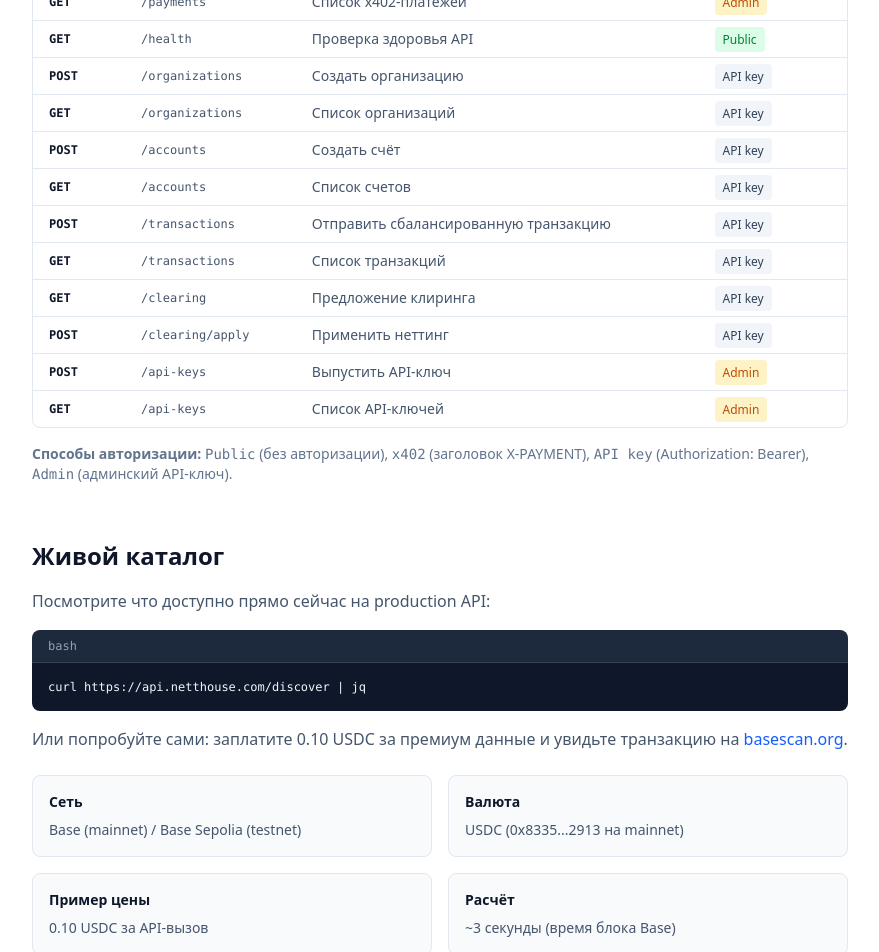
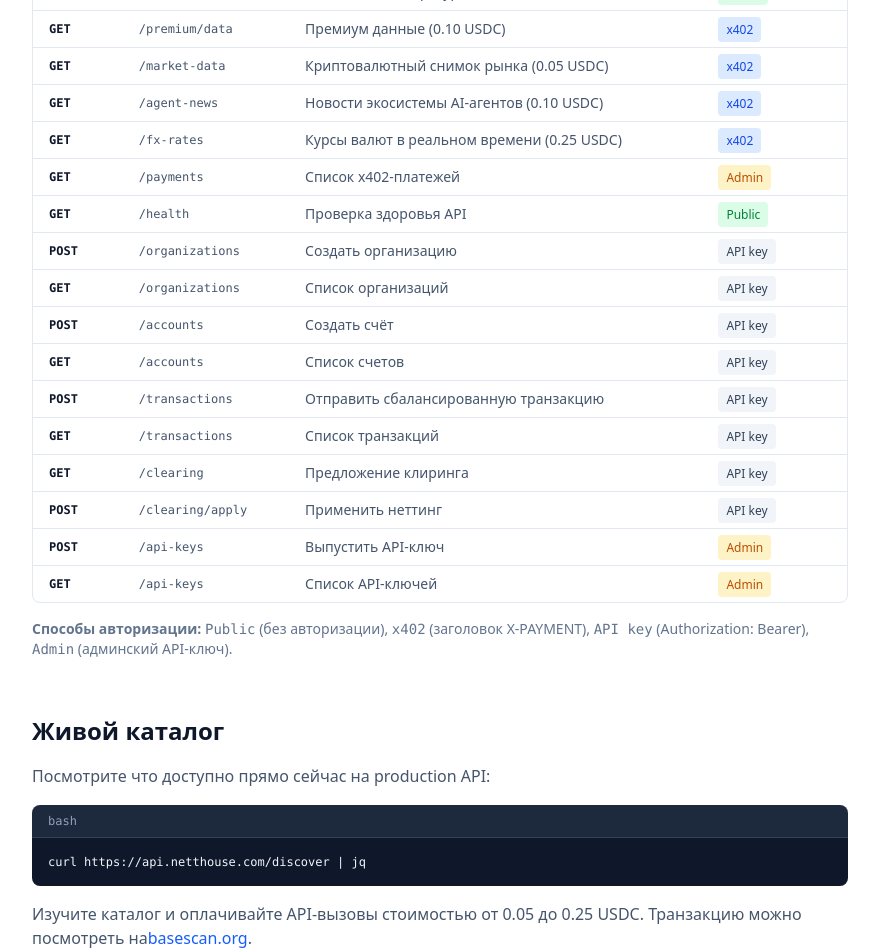
Before and after one commit to netthouse/netthouse, a Next.js app in the folder apps/site/: page /ru/docs in a window 1280 px wide. Shown: the part 5140-6092 px from the top of the page, without its empty margins (344-1223 px from the left). Built offline with nearby package versions, Linux system fonts and the light colour scheme.

Commit message:
docs(site): update API catalog and project status

```diff
--- a/apps/site/src/app/docs/page.tsx
+++ b/apps/site/src/app/docs/page.tsx
@@ -129,8 +129,12 @@ const client = createX402Client({
 // 1. Discover what's available
 const catalog = await client.discover(API_URL);
 console.log("Found resources:", catalog.length);
-// → Found resources: 1
+// → Found resources: 4
 // → • /premium/data — 0.10 USDC on base
+// → • /market-data — 0.05 USDC on base
+// → • /agent-news — 0.10 USDC on base
+// → • /fx-rates — 0.25 USDC on base
+
 
 // 2. Select a resource (first one with USDC on Base)
 const target = catalog.find(i =>
@@ -325,6 +329,9 @@ HTTP/1.1 200 OK
                 <tbody className="divide-y divide-slate-200">
                   <Row m="GET" p="/discover" d="List paid resources with prices" a="Public" />
                   <Row m="GET" p="/premium/data" d="Premium data (0.10 USDC)" a="x402" />
+                  <Row m="GET" p="/market-data" d="Crypto market snapshot (0.05 USDC)" a="x402" />
+                  <Row m="GET" p="/agent-news" d="AI agent ecosystem news (0.10 USDC)" a="x402" />
+                  <Row m="GET" p="/fx-rates" d="Real-time FX rates (0.25 USDC)" a="x402" />
                   <Row m="GET" p="/payments" d="List x402 payments" a="Admin" />
                   <Row m="GET" p="/health" d="API health check" a="Public" />
                   <Row m="POST" p="/organizations" d="Create organization" a="API key" />
@@ -352,7 +359,8 @@ HTTP/1.1 200 OK
             </p>
             <Code>{`curl ${API}/discover | jq`}</Code>
             <p className="mt-4 text-slate-600">
-              Or try it yourself: pay 0.10 USDC for premium data and see the transaction on <a href="https://basescan.org" className="text-blue-600 hover:underline" target="_blank">basescan.org</a>.
+              Explore the catalog and pay 0.05–0.25 USDC per API call. See the transaction on
+                <a href="https://basescan.org" className="text-blue-600 hover:underline" target="_blank">basescan.org</a>.
             </p>
 
             <div className="mt-6 grid grid-cols-1 md:grid-cols-2 gap-4">
@@ -366,7 +374,8 @@ HTTP/1.1 200 OK
               </div>
               <div className="p-4 bg-slate-50 border border-slate-200 rounded-lg">
                 <h4 className="font-semibold text-sm mb-2">Example price</h4>
-                <p className="text-sm text-slate-600">0.10 USDC per API call</p>
+                <p className="text-sm text-slate-600">0.05–0.25 USDC per API call</p>
+
               </div>
               <div className="p-4 bg-slate-50 border border-slate-200 rounded-lg">
                 <h4 className="font-semibold text-sm mb-2">Settlement</h4>
--- a/apps/site/src/app/ru/docs/page.tsx
+++ b/apps/site/src/app/ru/docs/page.tsx
@@ -138,8 +138,12 @@ const client = createX402Client({
 // 1. Узнаём что доступно
 const catalog = await client.discover(API_URL);
 console.log("Найдено ресурсов:", catalog.length);
-// → Найдено ресурсов: 1
+// → Найдено ресурсов: 4
 // → • /premium/data — 0.10 USDC в сети base
+// → • /market-data — 0.05 USDC в сети base
+// → • /agent-news — 0.10 USDC в сети base
+// → • /fx-rates — 0.25 USDC в сети base
+
 
 // 2. Выбираем ресурс (первый с USDC в Base)
 const target = catalog.find(i =>
@@ -334,6 +338,9 @@ HTTP/1.1 200 OK
                 <tbody className="divide-y divide-slate-200">
                   <Row m="GET" p="/discover" d="Список платных ресурсов с ценами" a="Public" />
                   <Row m="GET" p="/premium/data" d="Премиум данные (0.10 USDC)" a="x402" />
+                  <Row m="GET" p="/market-data" d="Криптовалютный снимок рынка (0.05 USDC)" a="x402" />
+                  <Row m="GET" p="/agent-news" d="Новости экосистемы AI-агентов (0.10 USDC)" a="x402" />
+                  <Row m="GET" p="/fx-rates" d="Курсы валют в реальном времени (0.25 USDC)" a="x402" />
                   <Row m="GET" p="/payments" d="Список x402-платежей" a="Admin" />
                   <Row m="GET" p="/health" d="Проверка здоровья API" a="Public" />
                   <Row m="POST" p="/organizations" d="Создать организацию" a="API key" />
@@ -361,7 +368,8 @@ HTTP/1.1 200 OK
             </p>
             <Code>{`curl ${API}/discover | jq`}</Code>
             <p className="mt-4 text-slate-600">
-              Или попробуйте сами: заплатите 0.10 USDC за премиум данные и увидьте транзакцию на <a href="https://basescan.org" className="text-blue-600 hover:underline" target="_blank">basescan.org</a>.
+              Изучите каталог и оплачивайте API-вызовы стоимостью от 0.05 до 0.25 USDC. Транзакцию можно посмотреть на
+ <a href="https://basescan.org" className="text-blue-600 hover:underline" target="_blank">basescan.org</a>.
             </p>
 
             <div className="mt-6 grid grid-cols-1 md:grid-cols-2 gap-4">
@@ -375,7 +383,8 @@ HTTP/1.1 200 OK
               </div>
               <div className="p-4 bg-slate-50 border border-slate-200 rounded-lg">
                 <h4 className="font-semibold text-sm mb-2">Пример цены</h4>
-                <p className="text-sm text-slate-600">0.10 USDC за API-вызов</p>
+                <p className="text-sm text-slate-600">0.05–0.25 USDC за API-вызов</p>
+
               </div>
               <div className="p-4 bg-slate-50 border border-slate-200 rounded-lg">
                 <h4 className="font-semibold text-sm mb-2">Расчёт</h4>
```
Also changed, not shown: 1 other file (tests, documents, lock files or other folders).
